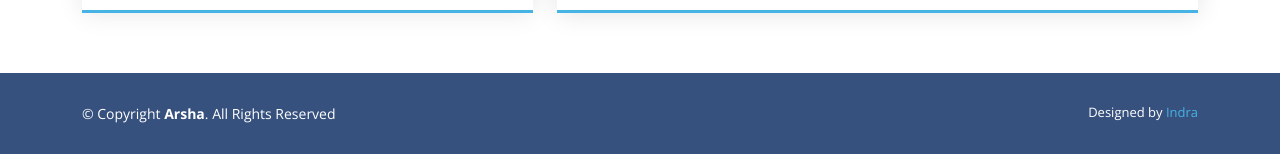
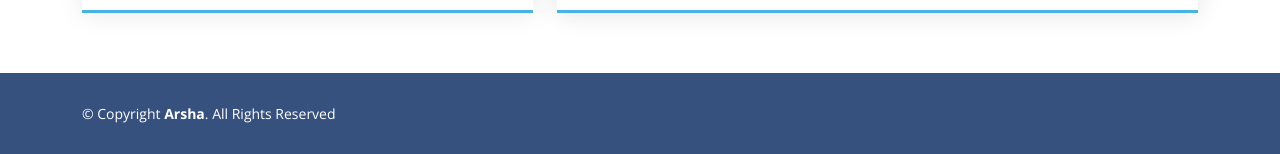
Before and after one commit to Pranathi-Manda/Flask-Web-Project, a plain HTML site: page index.html in a window 1280 px wide. Shown: the part 4955-5109 px from the top of the page. Drawn offline with nearby package versions, Linux system fonts and the light colour scheme; files that its build step writes are made by us from their sources; files whose address does not match are found by name.

Commit message:
Update index.html

```diff
--- a/index.html
+++ b/index.html
@@ -300,13 +300,7 @@ Analysing Data of Superstore to understand trends and gain insights
       <div class="copyright">
         &copy; Copyright <strong><span>Arsha</span></strong>. All Rights Reserved
       </div>
-      <div class="credits">
-        <!-- All the links in the footer should remain intact. -->
-        <!-- You can delete the links only if you purchased the pro version. -->
-        <!-- Licensing information: https://bootstrapmade.com/license/ -->
-        <!-- Purchase the pro version with working PHP/AJAX contact form: https://bootstrapmade.com/arsha-free-bootstrap-html-template-corporate/ -->
-        Designed by <a href="https://bootstrapmade.com/">Indra</a>
-      </div>
+
     </div>
   </footer><!-- End Footer -->
 
```
